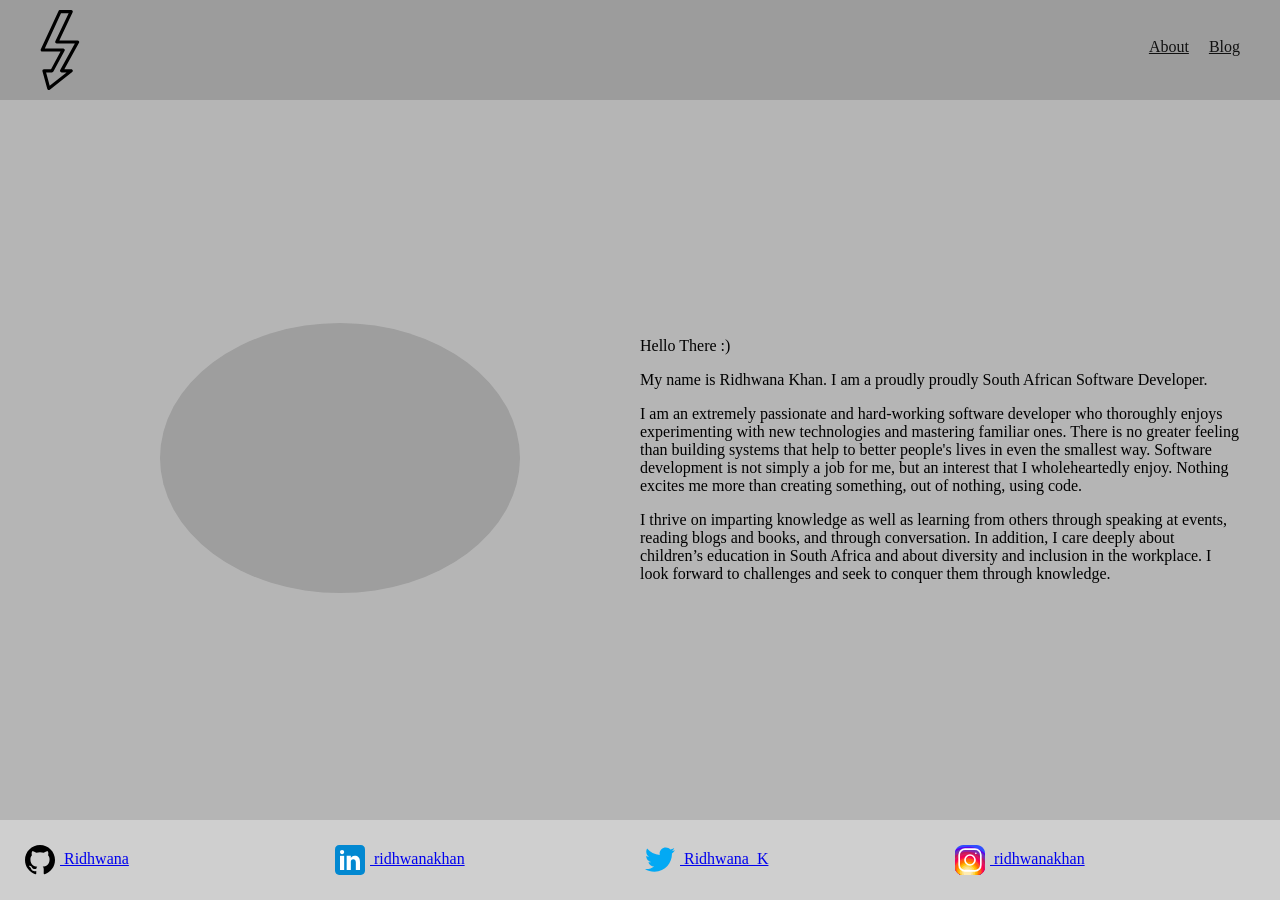
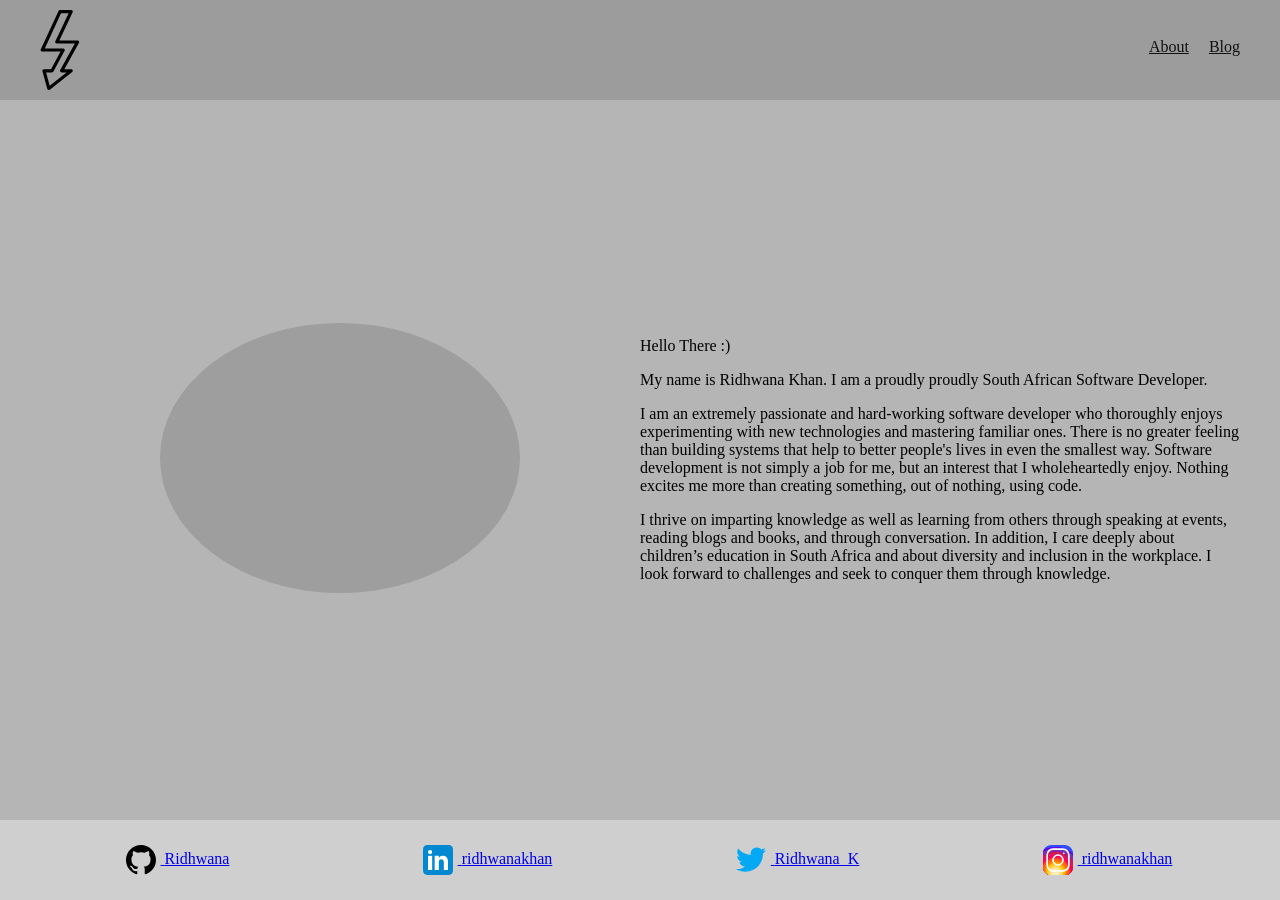
Before and after one commit to Ridhwana/Ridhwana.github.io, a Jekyll site: the page built from index.md, in a window 1280 px wide. Built offline with Jekyll 4.4.1, drawn with Linux system fonts in a browser that asks for light colours.

Commit message:
chore: align

```diff
--- a/css/_sass/footer.sass
+++ b/css/_sass/footer.sass
@@ -7,6 +7,7 @@ footer
     padding: 0
     display: grid
     grid-template-columns: 25% 25% 25% 25%
+    justify-items: center
 
   .social-media__username
     @include media-query($mobile-large)
```
